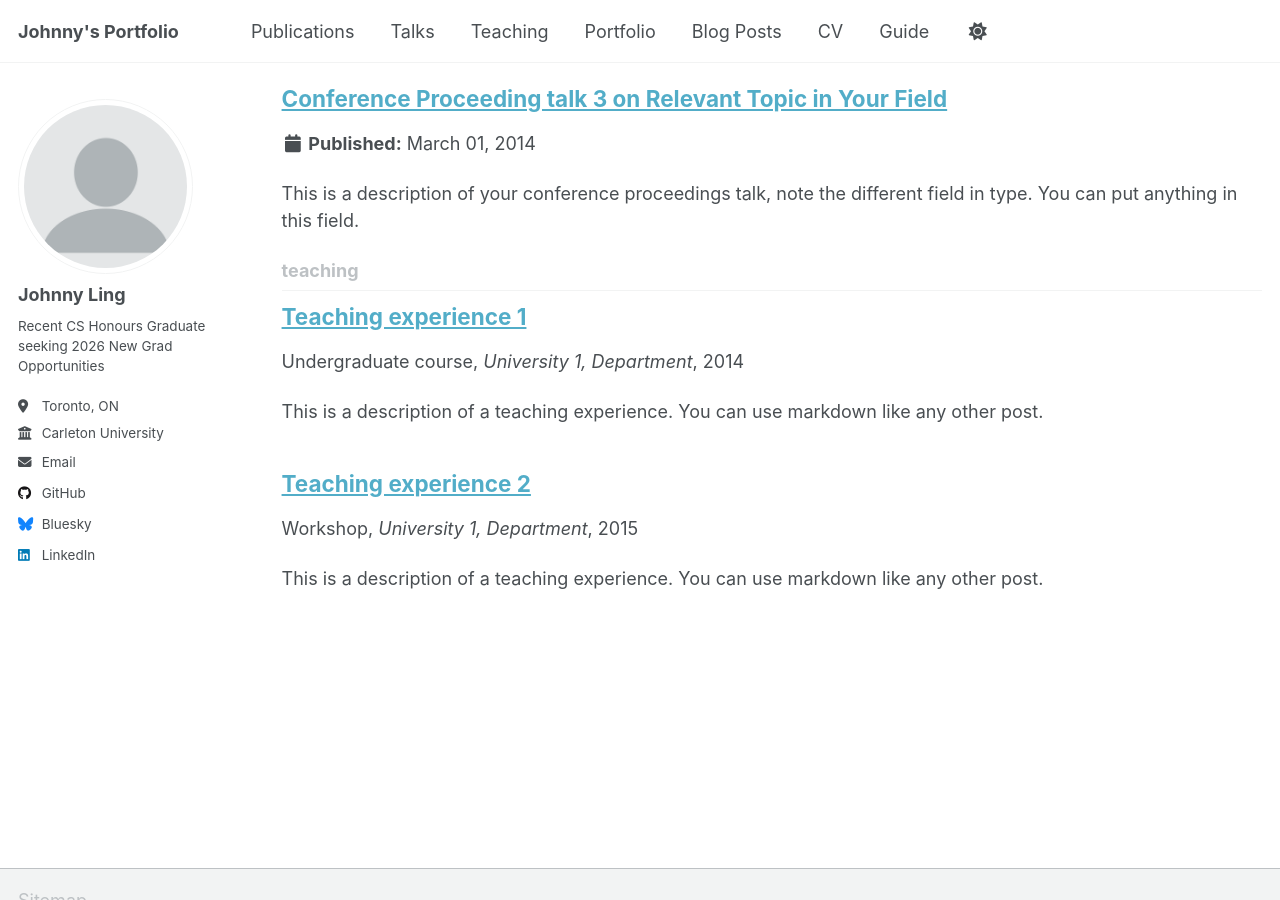
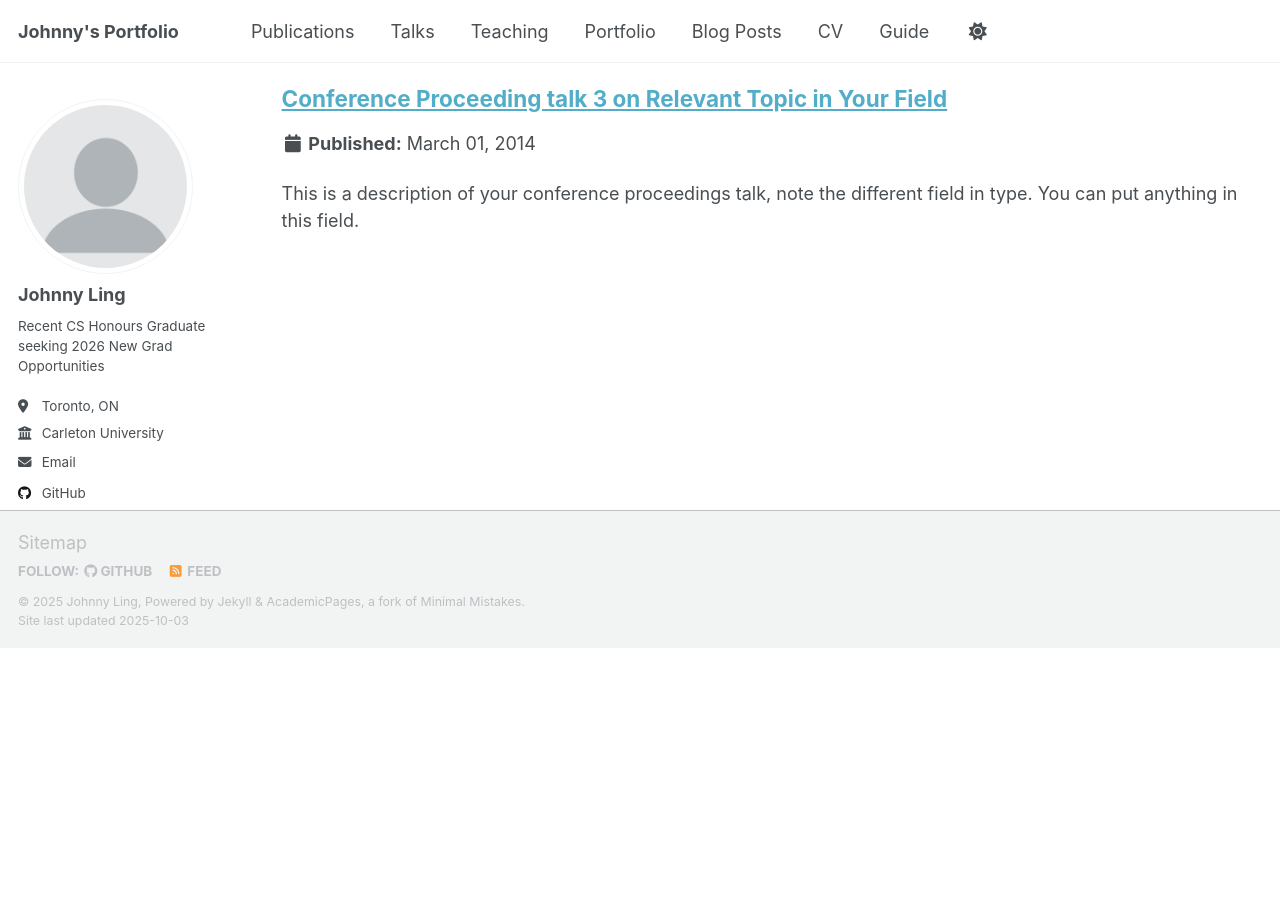
Before and after one commit to johnnyl77/johnnyl77.github.io, a Jekyll site: the page built from _pages/collection-archive.html, in a window 1280 px wide and 900 px high, scrolled down 2847 px. Built offline with Jekyll 4.4.1, drawn with Linux system fonts in a browser that asks for light colours; a script that is not in the unit is left out; after the commit the page ends 3495 px from its top, so only the background shows below that; some of the changed lines change nothing that is shown.

Commit message:
Update _config.yml

```diff
--- a/_config.yml
+++ b/_config.yml
@@ -54,7 +54,7 @@ author:
 
   # Social media
   artstation       : # Username
-  bluesky          : "bsky.app" # Replace this with you Bluesky username
+  bluesky          : # Username
   facebook         : # Username
   flickr           : # Username
   foursquare       : # Username
@@ -218,9 +218,9 @@ kramdown:
 
 # These settings control the types of collections used by the template
 collections:
-  teaching:
-    output: true
-    permalink: /:collection/:path/
+  # teaching:
+  #   output: true
+  #   permalink: /:collection/:path/
   publications:
     output: true
     permalink: /:collection/:path/
```
